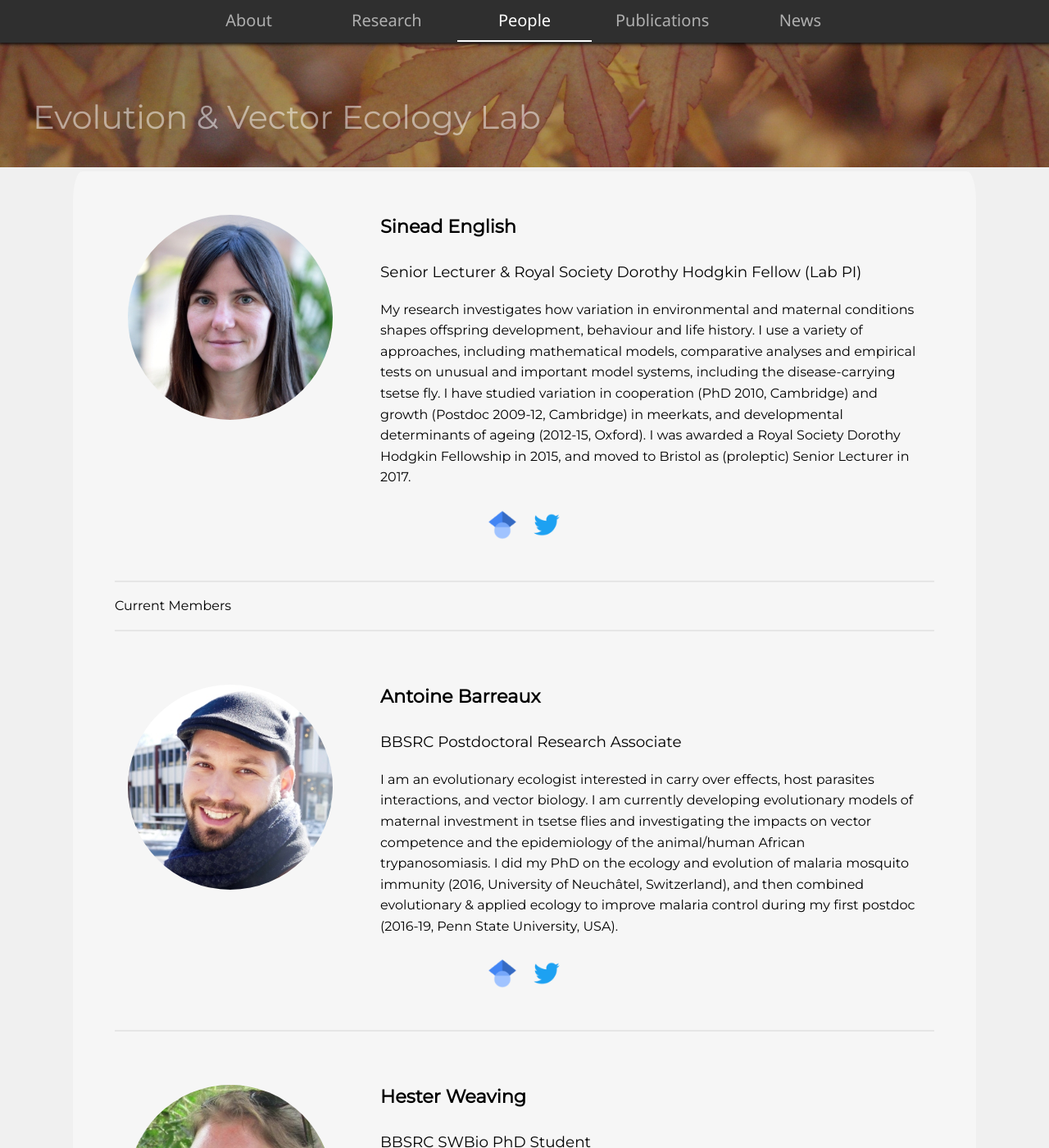
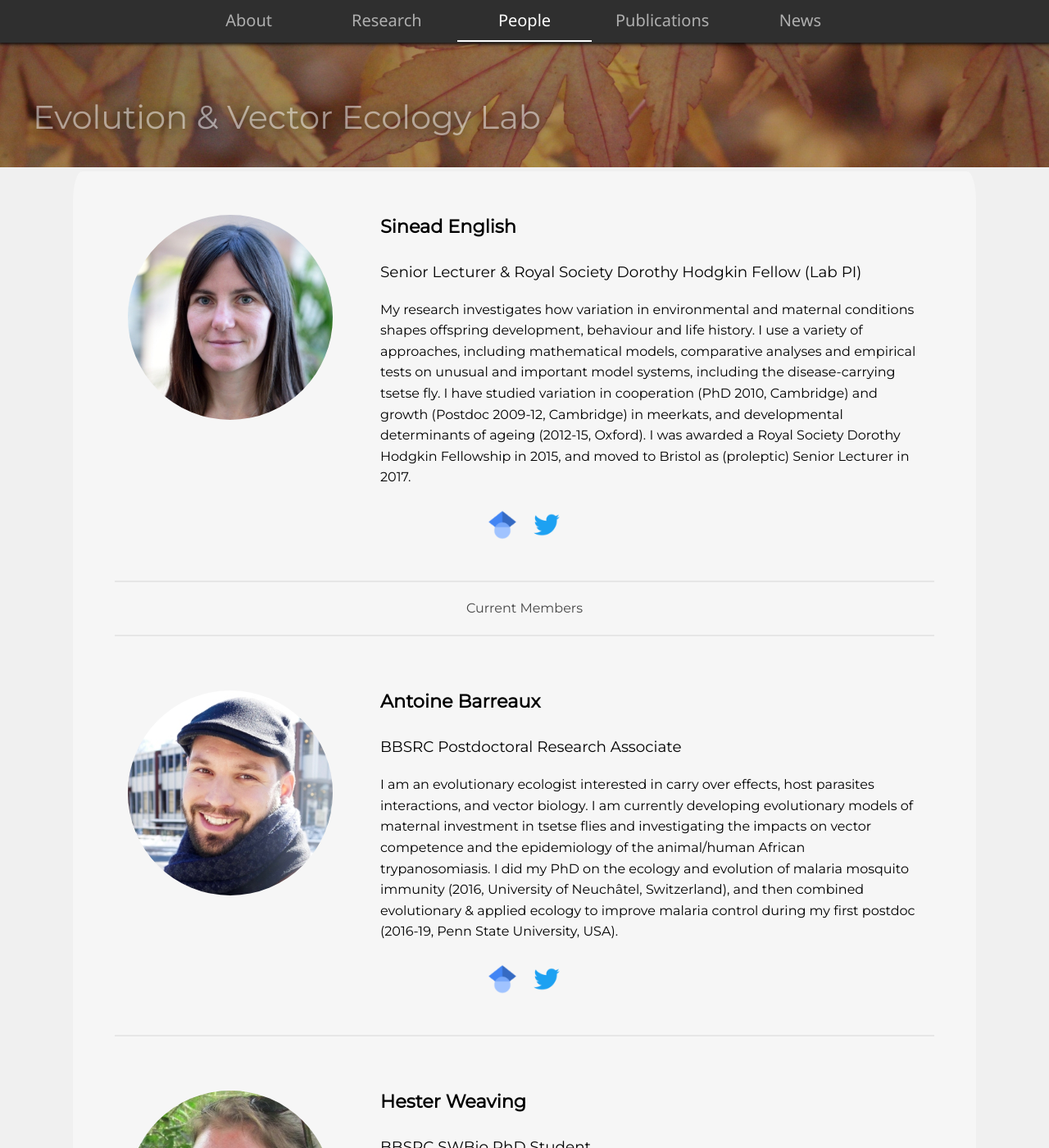
Before and after one commit to evelab/evelab.github.io, a Jekyll site: the page built from people.html, in a window 1280 px wide and 1400 px high. Shown: the whole window at 82% size. Built offline with Jekyll 4.4.1, drawn with Linux system fonts in a browser that asks for light colours.

Commit message:
New sections in People

```diff
--- a/styles/styles.css
+++ b/styles/styles.css
@@ -128,12 +128,12 @@
   width: 100%;
   background-color: rgb(230, 230, 230);
 }
-/* #content .break-text {
+#content .break-text {
   line-height: 2;
   text-align: center;
   color: rgb(70, 70, 70);
 }
-#content .break-text a {
+/* #content .break-text a {
   text-decoration: none;
 }
 #content .break-text .on {
@@ -301,6 +301,7 @@
     line-height: 0;
     color: rgba(255, 255, 255, 0.5);
     font-size: 40px;
+    text-shadow: 0 0 16px rgba(0, 0, 0, 0.8);
   }
 
   /* actual content within each page */
@@ -319,10 +320,10 @@
   #content .big-heading {
     font-size: 1.3em;
   }
-  #content .break-text a:hover {
+  /* #content .break-text a:hover {
     text-decoration: none;
     color: rgb(0, 0, 0);
-  }
+  } */
 
   #footer .text {
     font-size: 0.8em;
```
